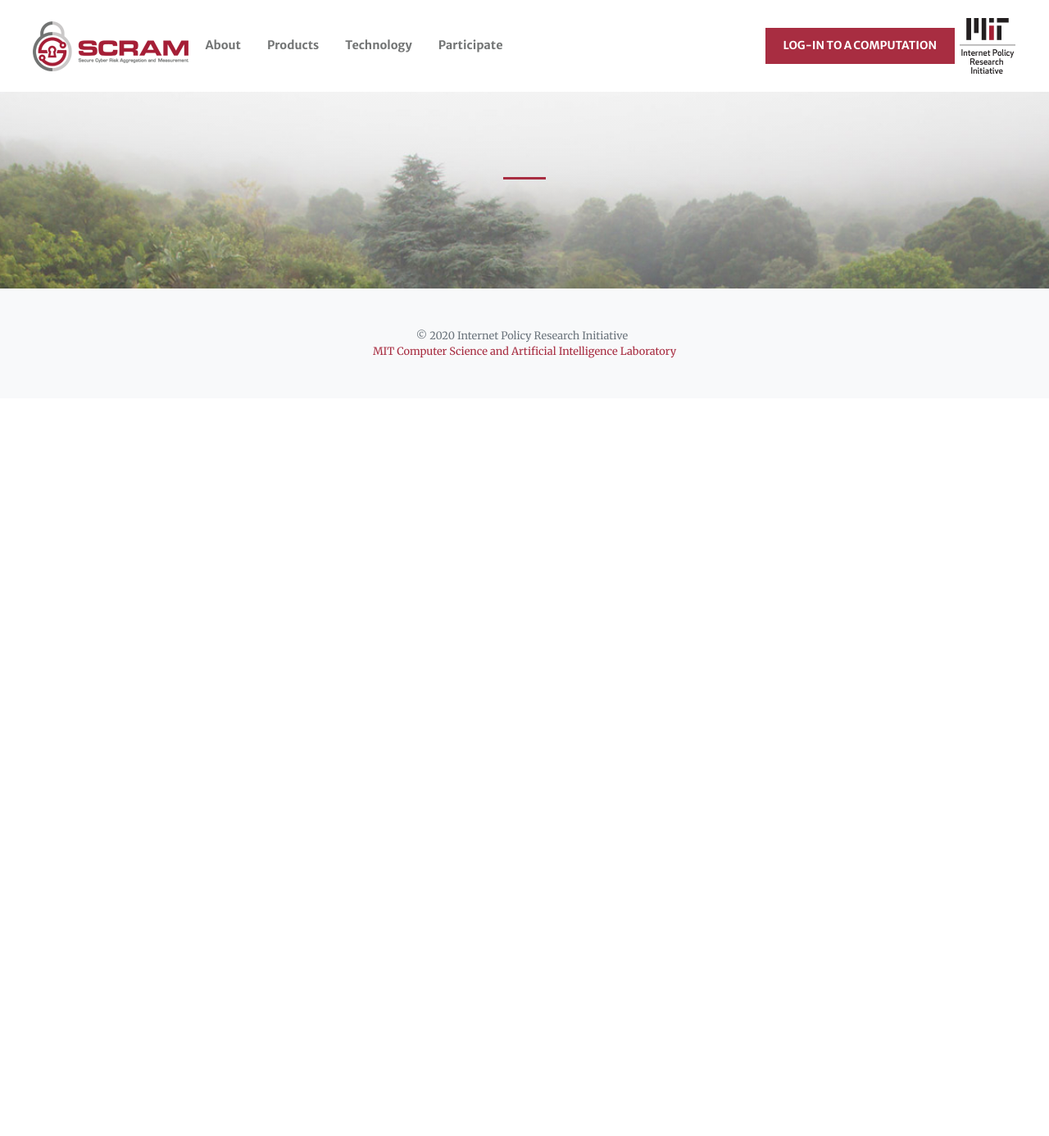
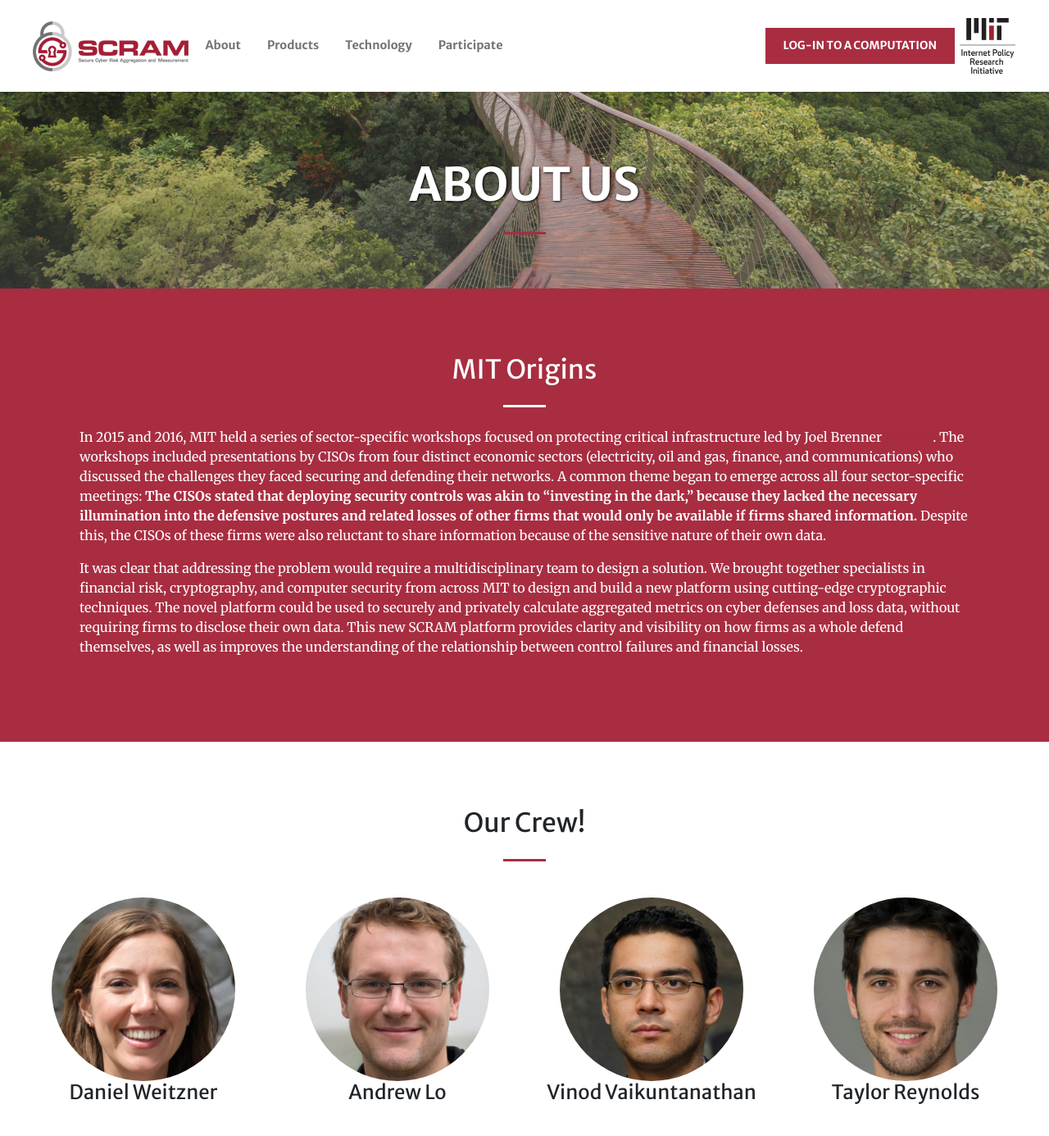
Before and after one commit to jisqyv/MIT, a Jekyll site: the page built from about.md, in a window 1280 px wide and 1400 px high. Shown: the top 1386 px of the window at 82% size. Built offline with Jekyll 4.4.1, drawn with Linux system fonts in a browser that asks for light colours; nearby versions of some CDN libraries; our own code applies the rules of GitHub Pages for plain Markdown files; some of the changed lines change nothing that is shown; some of the changed text lies outside the part shown.

Commit message:
Update about.md

```diff
--- a/about.md
+++ b/about.md
@@ -25,35 +25,27 @@
     background_style: bg-white
     members:
       - title: Daniel Weitzner
-        text: Founding Director, MIT Internet Policy Research Initiative (IPRI)
+        text: 'Founding Director, MIT Internet Policy Research Initiative (IPRI)'
         image: assets/img/members/person1.jpg
         url: '#'
       - title: Andrew Lo
-        text: Charles E. and Susan T. Harris Professor of Finance, and the Director of the Laboratory for Financial Engineering
+        text: 'Charles E. and Susan T. Harris Professor of Finance, and the Director of the Laboratory for Financial Engineering'
         image: assets/img/members/person2.jpg
         url: '#'
       - title: Vinod Vaikuntanathan
-        text: Steven and Renee Finn Career Development Assistant Professor of Computer Science
+        text: 'Steven and Renee Finn Career Development Assistant Professor of Computer Science'
         image: assets/img/members/person3.jpg
         url: '#'
       - title: Taylor Reynolds
-        text: Technology Policy Director
+        text: 'Technology Policy Director'
         image: assets/img/members/person5.jpg
         url: '#'
       - title: Leo de Castro
-        text: Masters Student - Theory of Computation
+        text: 'Masters Student - Theory of Computation'
         image: assets/img/members/person6.jpg
         url: '#'
       - title: Jeff Schiller
-        text:
-        image: assets/img/members/person7.jpg
-        url: '#'
-	 - title: Francisca Susan
-        text: Ph.D. Student - Sloan
-        image: assets/img/members/person7.jpg
-        url: '#'
-	 - title: Nicolas Xuan-Yi Zhang
-        text: Masters Student - TPP
+        text: ''
         image: assets/img/members/person7.jpg
         url: '#'
 
```
